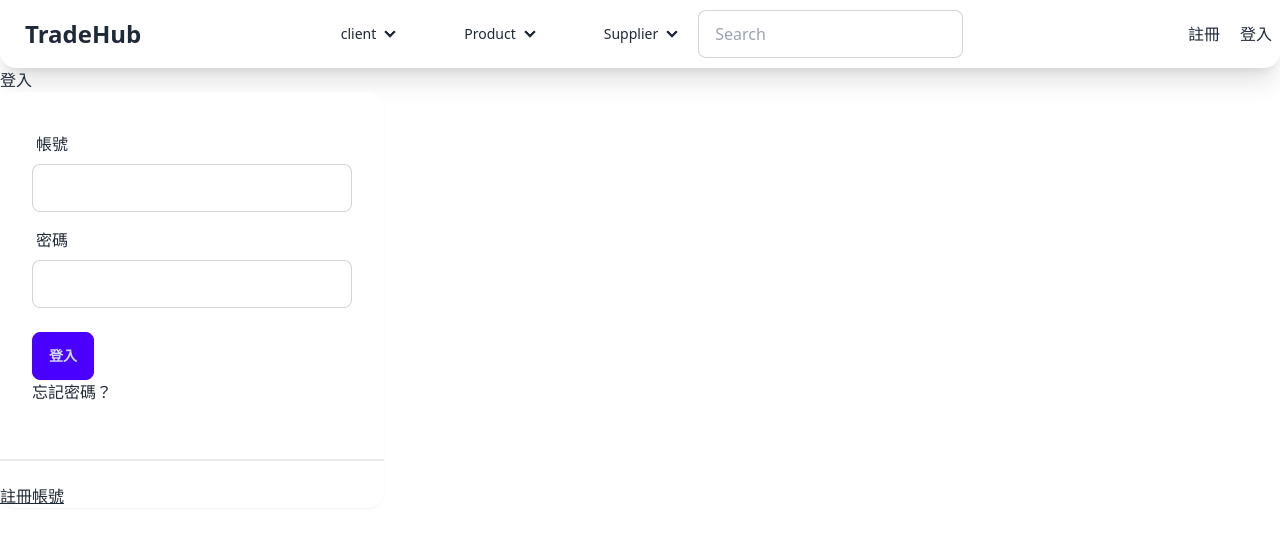
After one commit to astrocamp/17th-TradeHub, a Django app: template apps/users/templates/users/log_in.html in a window 1280 px wide. The commit adds this page. Shown: the top 543 px of the page. Run offline with Django 5.2, Linux system fonts and the light colour scheme; the template is opened without the code that fills it, so the values that code supplies are empty; style sheets or scripts are compiled from the project's sources.

Commit message:
feat: issue/#1 add log_in and register HTML, update nav bar btn

```diff
--- /dev/null
+++ b/apps/users/templates/users/log_in.html
@@ -0,0 +1,41 @@
+{% extends "layouts/base.html" %}
+
+{% block content %}
+  <h1 class="heading-1">登入</h1>
+
+  <section class="max-w-sm bg-white shadow-sm card">
+    <form action="{% url 'users:log_in' %}"
+          autocomplete="off"
+          class="card-body"
+          method="POST">
+      {% csrf_token %}
+
+      {% if request.GET.next %}
+        <input type="hidden" name="next" value="{{ request.GET.next }}" />
+      {% endif %}
+
+      <div>
+        <label class="label">帳號</label>
+        <input type="text" class="w-full input input-bordered" name="username" />
+      </div>
+
+      <div>
+        <label class="label">密碼</label>
+        <input type="password" class="w-full input input-bordered" name="password" />
+      </div>
+
+      <div>
+        <button class="mt-4 btn btn-primary">
+          登入
+        </button>
+        <div>
+          <a href="{% url 'users:forget_password' %}">忘記密碼？</a>
+        </div>
+      </div>
+    </form>
+
+    <div class="divider"></div>
+    <div><a class="link" href="{% url 'users:register' %}">註冊帳號</a></div>
+  </section>
+
+{% endblock %}
--- a/templates/shared/navbar.html
+++ b/templates/shared/navbar.html
@@ -69,7 +69,8 @@
       </li>
     </ul>
   </div>
-  <div class="navbar-end">
+  <!-- search -->
+  <div class="navbar-center">
     <div class="form-control">
       <input
         type="text"
@@ -78,4 +79,20 @@
       />
     </div>
   </div>
+  <!-- user status -->
+  <div class="navbar-end">
+    <div class="flex gap-5">
+      <!-- request.user 是 django 的內建變數，表示當前登入的使用者 -->
+      {% if request.user.is_authenticated %}
+        <a href="{% url "users:profile" %}">{{ request.user.username }}</a>
+        <form action="{% url "users:log_out" %}" method="post">
+          {% csrf_token %}
+          <button type="submit">登出</button>
+        </form>
+      {% else %}
+        <a href="{% url "users:register" %}">註冊</a>
+        <a href="{% url "users:log_in" %}">登入</a>
+      {% endif %}
+    </div>
+  </div>
 </div>
```
Also changed, not shown: apps/users/templates/users/register.html (added, +42 -0 lines).
